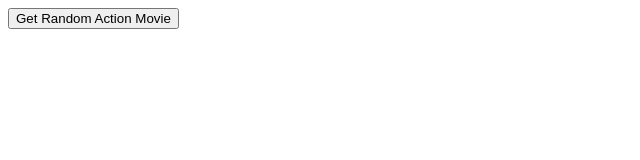
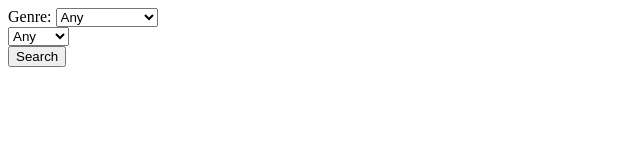
Before and after one commit to ajayshans/moviequest, a plain HTML site: page New folder/index.html in a window 1280 px wide. Shown: the whole page, without its empty margins (0-640 px from the left). Drawn offline with Linux system fonts and the light colour scheme.

Commit message:
added drop down search functionality and the decade function

```diff
--- a/New folder/index.html
+++ b/New folder/index.html
@@ -7,7 +7,45 @@
 </head>
 <body>
 
-<button onclick="searchAPI(event, 28)">Get Random Action Movie</button>
+
+<section id = "application">
+    <!-- TODO: Add dropdowns using HTML. Replace later with Tailwind CSS Dropdown -->
+    <div class="dropdown-container">
+        <label for="dropdown-genre">Genre:</label>
+        <select id="dropdown-genre">
+            <option value="">Any</option>
+            <option value="18">Drama</option>
+            <option value="53">Thriller</option>
+            <option value="35">Comedy</option>
+            <option value="27">Horror</option>
+            <option value="99">Documentary</option>
+            <option value="10749">Rom-com</option>
+            <option value="28">Action</option>
+        </select>
+    </div>
+
+    <div class="dropdown-container">
+        <select id="dropdown-decade">
+            <option value="Any">Any</option>
+            <option value="1910">1910's</option>
+            <option value="1920">1920's</option>
+            <option value="1930">1930's</option>
+            <option value="1940">1940's</option>
+            <option value="1950">1950's</option>
+            <option value="1960">1960's</option>
+            <option value="1970">1970's</option>
+            <option value="1990">1990's</option>
+            <option value="1990">1990's</option>
+            <option value="2000">2000's</option>
+            <option value="2010">2010's</option>
+            <option value="2020">2020's</option>
+        </select>
+    </div>
+
+
+
+<button id="searchButton">Search</button>
+
 
 <div id="movieDisplay"></div>
 
--- a/New folder/test.js
+++ b/New folder/test.js
@@ -1,8 +1,19 @@
-function searchAPI(event, genreId) {
-    event.preventDefault();
+document.getElementById('searchButton').addEventListener('click', function() { // select dropdown //
+    var selectedGenre = document.getElementById('dropdown-genre').value;
+    var selectedDecade = document.getElementById('dropdown-decade').value;
 
-    // Step 1: Fetch the first page to determine total pages
+    searchAPI(selectedGenre, selectedDecade);
+});
+
+function searchAPI(genreId, decade) {  // searching first for genre to take into account any date option //
     var apiUrl = 'https://api.themoviedb.org/3/discover/movie?api_key=0a5329b198d874cdfd05a37c220a128b&with_genres=' + genreId;
+
+    // then added the date option here //
+    if (decade !== "Any") {
+    var startDate = decade + '-01-01';
+    var endDate = (parseInt(decade) + 9).toString() + '-12-31';
+    apiUrl += '&primary_release_date.gte=' + startDate + '&primary_release_date.lte=' + endDate;
+    }
 
     fetch(apiUrl)
     .then(response => response.json())
@@ -10,12 +21,13 @@ function searchAPI(event, genreId) {
         var maxPages = Math.min(data.total_pages, 100);
         var randomPage = Math.floor(Math.random() * maxPages) + 1;
 
-        return fetch(apiUrl + '&page=' + randomPage); // Step 2: Fetch the randomly selected page
+        return fetch(apiUrl + '&page=' + randomPage); // Fetch the randomly selected page
     })
+    // post search functionality below //
     .then(response => response.json())
     .then(data => {
         if (data.results && data.results.length) {
-            // Step 4: Randomly select a movie from the results of the randomly selected page
+            // Randomly select a movie from the results of the randomly selected page
             var randomIndex = Math.floor(Math.random() * data.results.length);
             var randomMovie = data.results[randomIndex];
 
```
